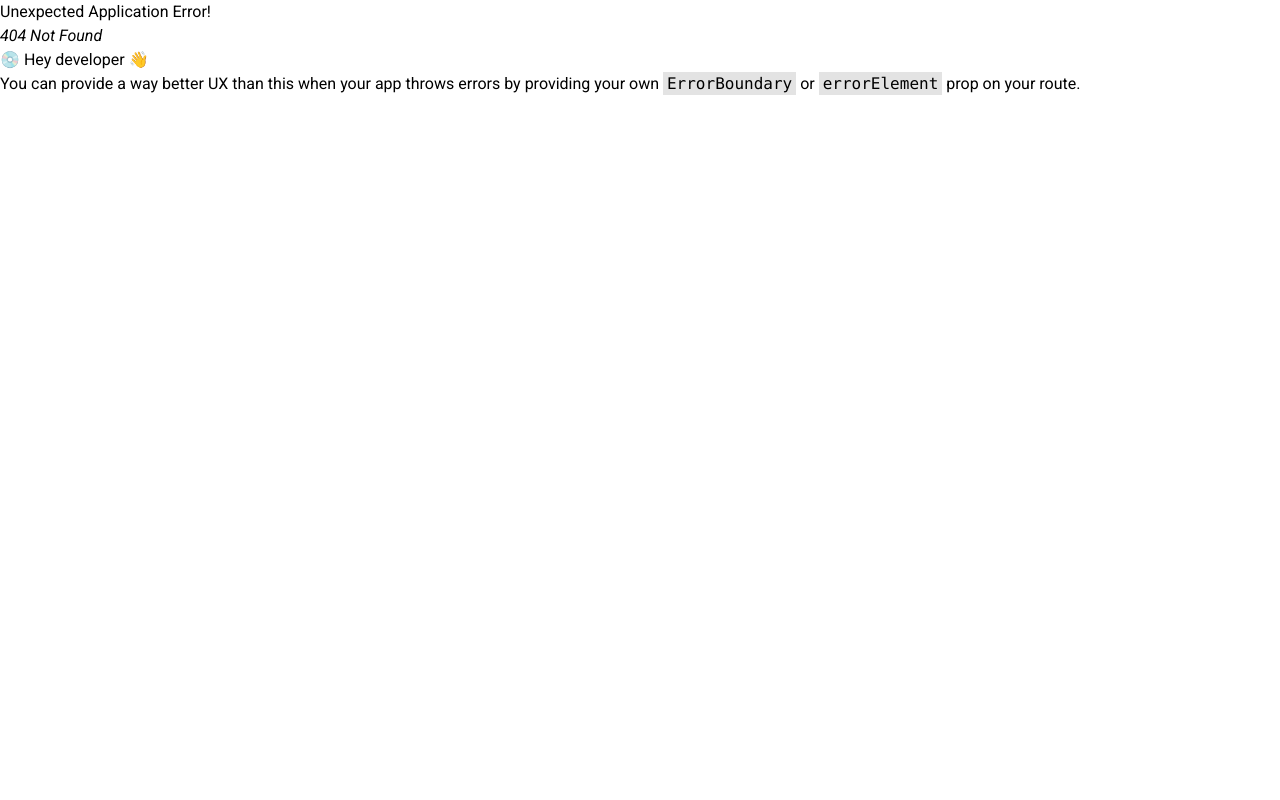
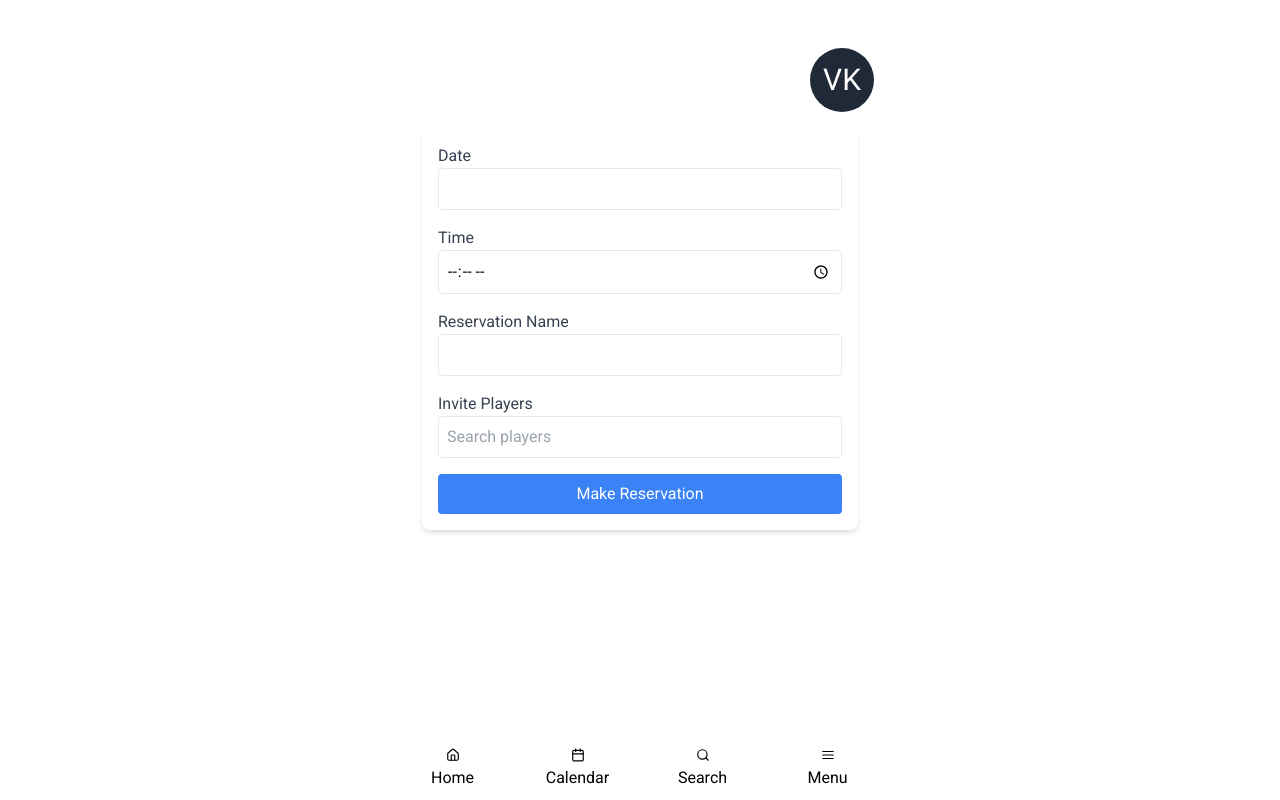
Before and after one commit to parentoni/tabletop, a React (Create React App) app: page /reserve in a window 1280 px wide. Before the commit this address had no page. Built offline with nearby package versions, Linux system fonts and the light colour scheme.

Commit message:
reservation page + stats page

```diff
--- a/src/Router.tsx
+++ b/src/Router.tsx
@@ -7,6 +7,7 @@ import {Menu} from "./pages/menu/Menu";
 import {Search} from "./pages/search/Search";
 import {Calendar} from "./pages/calendar/Calendar";
 import { Login } from "./pages/auth/Login";
+import {Reserve} from "./pages/reserve/Reserve";
 
 export const router = createBrowserRouter([
   {
@@ -33,4 +34,8 @@ export const router = createBrowserRouter([
     path: "/calendar",
     element: <Calendar />,
   },
+  {
+    path: "/reserve",
+    element: <Reserve/>,
+  },
 ]);
--- a/src/pages/calendar/Calendar.tsx
+++ b/src/pages/calendar/Calendar.tsx
@@ -12,14 +12,14 @@ const getDatesForCurrentAndNextWeek = () => {
     const date = new Date(today.setDate(startOfWeek + i));
     const day = date.toLocaleString('default', { weekday: 'short' });
     const dayNumber = date.getDate();
-    dates.push({ day, dayNumber });
+    dates.push({ day, dayNumber, date: date.toISOString().split('T')[0] });
   }
   return dates;
 };
 
 export const Calendar = () => {
   const navigate = useNavigate();
-  const [dates, setDates] = useState<{ day: string, dayNumber: number }[]>([]);
+  const [dates, setDates] = useState<{ day: string, dayNumber: number, date: string }[]>([]);
   const [events, setEvents] = useState<string[]>([]);
 
   useEffect(() => {
@@ -28,8 +28,8 @@ export const Calendar = () => {
     setEvents(["Event 1", "Event 2", "Event 3"]);
   }, []);
 
-  const handleDateClick = () => {
-    navigate("/pages/reserve");
+  const handleDateClick = (date: string) => {
+    navigate(`/pages/reserve?date=${date}`);
   };
 
   return (
@@ -39,7 +39,7 @@ export const Calendar = () => {
         <div className="calendar-container">
           <div className="calendar">
             {dates.map((date, index) => (
-              <div key={index} className="date" onClick={handleDateClick}>
+              <div key={index} className="date" onClick={() => handleDateClick(date.date)}>
                 <span className="day">{date.day}</span>
                 <span className="day-number">{date.dayNumber}</span>
               </div>
--- /dev/null
+++ b/src/pages/reserve/Reserve.tsx
@@ -0,0 +1,105 @@
+import { useState, useEffect } from "react";
+import { useLocation } from "react-router-dom";
+import { Base } from "../../shared/BasePage";
+import { Navbar } from "../../shared/Navbar";
+import { UserIcon } from "../../shared/UserIcon";
+
+type Player = {
+  id: string;
+  name: string;
+};
+
+export const Reserve = () => {
+  const location = useLocation();
+  const [date, setDate] = useState("");
+  const [time, setTime] = useState("");
+  const [reservationName, setReservationName] = useState("");
+  const [invitedPlayers, setInvitedPlayers] = useState<Player[]>([]);
+  const [playerSearch, setPlayerSearch] = useState("");
+  const [playerResults, setPlayerResults] = useState<Player[]>([]);
+  const [successMessage, setSuccessMessage] = useState("");
+
+  useEffect(() => {
+    const queryParams = new URLSearchParams(location.search);
+    const selectedDate = queryParams.get("date");
+    if (selectedDate) {
+      setDate(selectedDate);
+    }
+  }, [location]);
+
+  const handlePlayerSearch = async (searchTerm: string) => {
+    setPlayerSearch(searchTerm);
+    const response = await fetch(`/api/players?search=${searchTerm}`);
+    const data = await response.json();
+    setPlayerResults(data);
+  };
+
+  const handleAddPlayer = (player: Player) => {
+    setInvitedPlayers([...invitedPlayers, player]);
+    setPlayerSearch("");
+    setPlayerResults([]);
+  };
+
+  const handleSubmit = async (e: React.FormEvent) => {
+    e.preventDefault();
+    const reservation = {
+      date,
+      time,
+      reservationName,
+      invitedPlayers,
+    };
+    await fetch("/api/reservations", {
+      method: "POST",
+      headers: {
+        "Content-Type": "application/json",
+      },
+      body: JSON.stringify(reservation),
+    });
+    setSuccessMessage("Reservation successfully made!");
+  };
+
+  return (
+    <div className="container mx-auto max-w-sm">
+      <Base>
+        <UserIcon />
+        <form onSubmit={handleSubmit} className="p-4 bg-white rounded-lg shadow-md">
+          <div className="mb-4">
+            <label className="block text-gray-700">Date</label>
+            <input type="text" value={date} readOnly className="w-full p-2 border rounded" />
+          </div>
+          <div className="mb-4">
+            <label className="block text-gray-700">Time</label>
+            <input type="time" value={time} onChange={(e) => setTime(e.target.value)} className="w-full p-2 border rounded" required />
+          </div>
+          <div className="mb-4">
+            <label className="block text-gray-700">Reservation Name</label>
+            <input type="text" value={reservationName} onChange={(e) => setReservationName(e.target.value)} className="w-full p-2 border rounded" required />
+          </div>
+          <div className="mb-4">
+            <label className="block text-gray-700">Invite Players</label>
+            <input type="text" value={playerSearch} onChange={(e) => handlePlayerSearch(e.target.value)} className="w-full p-2 border rounded" placeholder="Search players" />
+            {playerResults.length > 0 && (
+              <ul className="border rounded mt-2">
+                {playerResults.map((player: Player) => (
+                  <li key={player.id} className="p-2 hover:bg-gray-200 cursor-pointer" onClick={() => handleAddPlayer(player)}>
+                    {player.name}
+                  </li>
+                ))}
+              </ul>
+            )}
+            <ul className="mt-2">
+              {invitedPlayers.map((player: Player) => (
+                <li key={player.id} className="p-2 bg-gray-100 rounded mt-1">
+                  {player.name}
+                </li>
+              ))}
+            </ul>
+          </div>
+          <button type="submit" className="w-full p-2 bg-blue-500 text-white rounded">Make Reservation</button>
+        </form>
+        {successMessage && <div className="mt-4 p-2 bg-green-500 text-white rounded">{successMessage}</div>}
+        <Navbar />
+      </Base>
+    </div>
+  );
+};
--- /dev/null
+++ b/src/pages/statistics/Statistics.tsx
@@ -0,0 +1,60 @@
+import { useState, useEffect } from "react";
+import { Base } from "../../shared/BasePage";
+import { Navbar } from "../../shared/Navbar";
+import { UserIcon } from "../../shared/UserIcon";
+
+type StatisticsData = {
+  gamesPlayed: number;
+  wins: number;
+  losses: number;
+};
+
+export const Statistics = () => {
+  const [statistics, setStatistics] = useState<StatisticsData | null>(null);
+  const [loading, setLoading] = useState(true);
+  const [error, setError] = useState<string | null>(null);
+
+  useEffect(() => {
+    const fetchStatistics = async () => {
+      try {
+        const response = await fetch("/api/statistics");
+        if (!response.ok) {
+          throw new Error("Failed to fetch statistics");
+        }
+        const data: StatisticsData = await response.json();
+        setStatistics(data);
+      } catch (err) {
+        if (err instanceof Error) {
+          setError(err.message);
+        } else {
+          setError("An unknown error occurred");
+        }
+      } finally {
+        setLoading(false);
+      }
+    };
+
+    fetchStatistics();
+  }, []);
+
+  return (
+    <div className="container mx-auto max-w-sm">
+      <Base>
+        <UserIcon />
+        {loading && <p>Loading...</p>}
+        {error && <p className="text-red-500">{error}</p>}
+        {statistics && (
+          <div className="statistics p-4">
+            <h2 className="text-2xl font-bold mb-2">Your Statistics</h2>
+            <ul>
+              <li>Games Played: {statistics.gamesPlayed}</li>
+              <li>Wins: {statistics.wins}</li>
+              <li>Losses: {statistics.losses}</li>
+            </ul>
+          </div>
+        )}
+        <Navbar />
+      </Base>
+    </div>
+  );
+};
```
